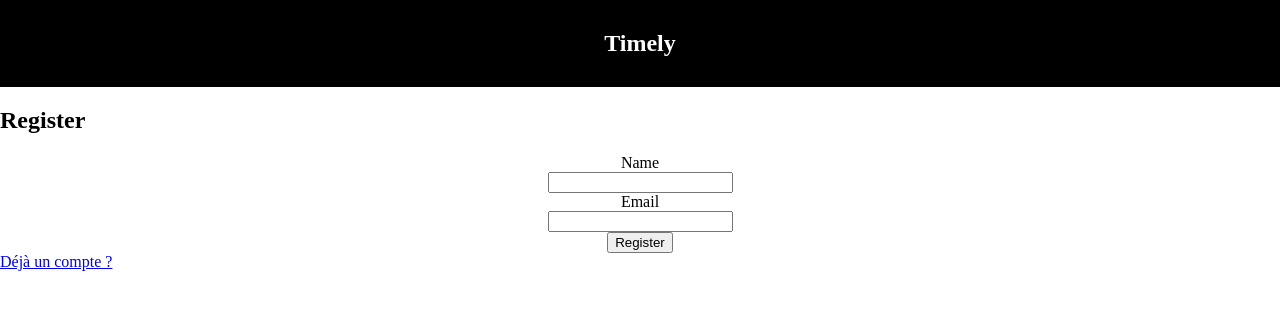
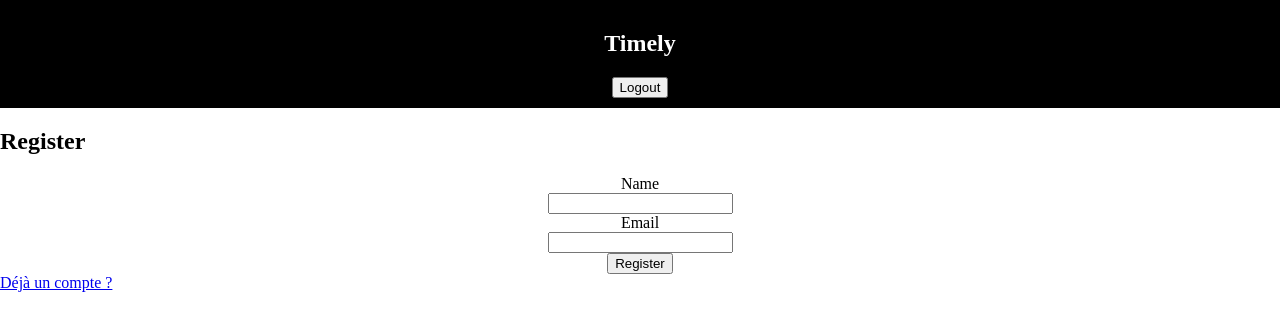
Before and after one commit to WashiFR/Timely, a Vue app: page /register in a window 1280 px wide. Shown: the top 330 px of the page. Built offline with nearby package versions, Linux system fonts and the light colour scheme; no server answers.

Commit message:
Add LogoutButton

```diff
--- a/src/components/HeaderComponent.vue
+++ b/src/components/HeaderComponent.vue
@@ -1,8 +1,12 @@
-<script setup></script>
+<script setup>
+import LogoutButton from "@/components/LogoutButton.vue";
+</script>
 
 <template>
     <header>
         <h2>Timely</h2>
+
+        <LogoutButton />
     </header>
 </template>
 
--- /dev/null
+++ b/src/components/LogoutButton.vue
@@ -0,0 +1,25 @@
+<script setup>
+import { useApiKeysStore } from "@/stores/apiKeys.js";
+import router from "@/router/index.js";
+
+const apiKeysStore = useApiKeysStore()
+
+function logout() {
+    let confirmLogout = confirm('Are you sure you want to logout?')
+
+    if (!confirmLogout) {
+        return
+    }
+
+    apiKeysStore.setApiKey('')
+    router.push({name: 'Login'})
+}
+</script>
+
+<template>
+    <button @click="logout()">Logout</button>
+</template>
+
+<style scoped>
+
+</style>
--- a/src/router/index.js
+++ b/src/router/index.js
@@ -19,6 +19,7 @@ const router = createRouter({
         },
         {
             path: '/login',
+            name: 'Login',
             component: () => import('@/views/LoginView.vue')
         },
         {
```
